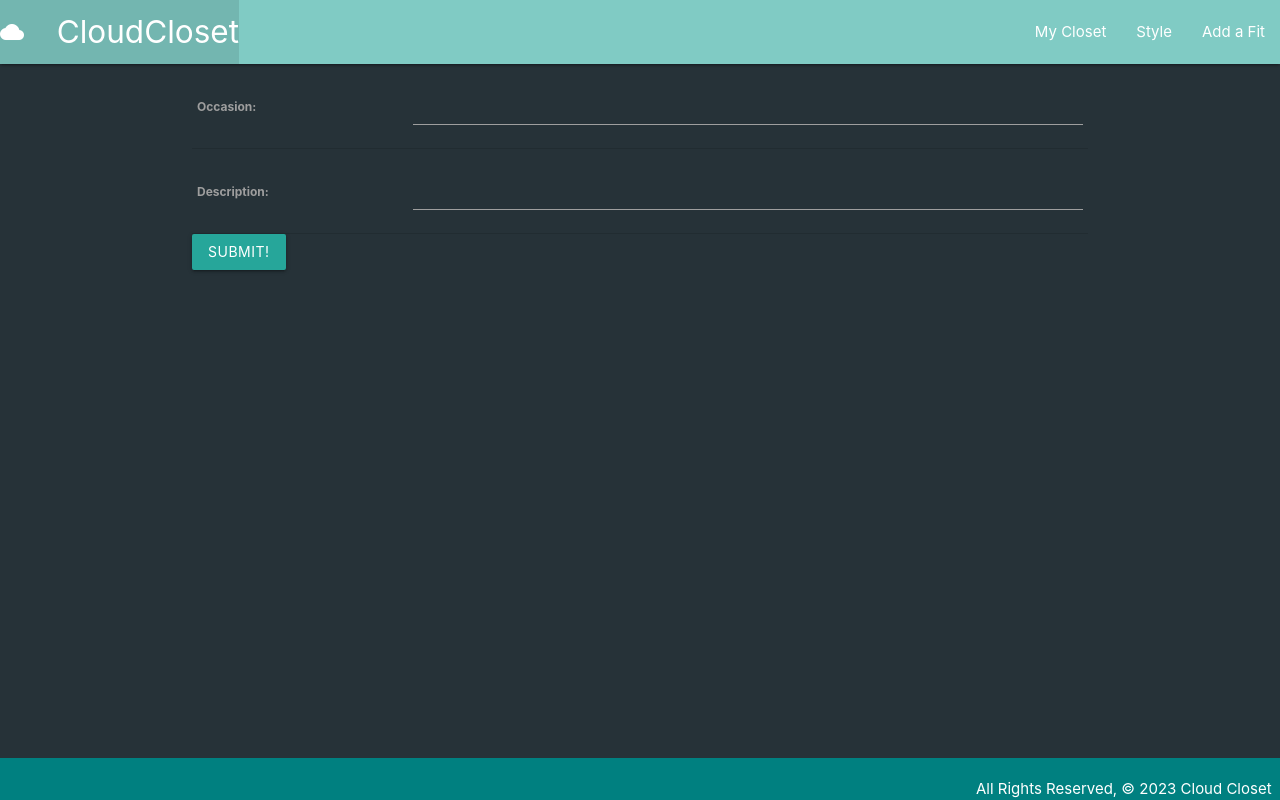
After one commit to salasousi/cloudcloset, a Django app: page /style/create/ in a window 1280 px wide. The commit adds this page. Run offline with Django 4.2, Linux system fonts and the light colour scheme.

Commit message:
Adds a style page with create view and forms

```diff
--- a/main_app/models.py
+++ b/main_app/models.py
@@ -99,3 +99,32 @@ class Accessoryphoto(models.Model):
 
     def __str__(self):
         return f"Photo for accessory_id: {self.accessory_id} @{self.url}"
+
+
+
+
+
+
+
+class Outfit(models.Model):
+    name = models.CharField(max_length=50)
+    # topphoto = models.ManyToManyField(Topphoto)
+
+    def __str__(self):
+        return f'{self.name}'
+
+    def get_absolute_url(self):
+        return reverse('style_detail', kwargs={'pk': self.id})
+
+
+class Style(models.Model):
+    occasion = models.CharField(max_length=100)
+    description = models.CharField(max_length=250)
+    outfits = models.ManyToManyField(Outfit)
+    # topphoto = models.ManyToManyField(Topphoto)
+
+    def __str__(self):
+        return self.occasion
+
+    def get_absolute_url(self):
+        return reverse("style_detail", kwargs={'style_id': self.id})
--- a/main_app/templates/base.html
+++ b/main_app/templates/base.html
@@ -26,7 +26,8 @@
           </ul>
           <ul class="right">
             <li><a href="/mycloset">My Closet</a></li>
-
+            <li><a href="/style">Style</a></li>
+            <li><a href="{% url 'styles_create' %}">Add a Fit</a></li>
           </ul>
         </div>
       </nav>
--- /dev/null
+++ b/main_app/templates/main_app/style_form.html
@@ -0,0 +1,10 @@
+{% extends 'base.html' %} {% block content %}
+
+<form action="" method="post">
+  {% csrf_token %}
+  <table>
+    {{ form.as_table }}
+  </table>
+  <input type="submit" value="Submit!" class="btn" />
+</form>
+{% endblock %}
--- a/main_app/urls.py
+++ b/main_app/urls.py
@@ -4,6 +4,7 @@ from . import views
 urlpatterns = [
     path('', views.home, name='home'),
     path('mycloset/', views.closet_index, name='index'),
+    path('style/', views.style_index, name='style_index'),
     path('mycloset/tops/<int:top_id>/', views.tops_detail, name='t_detail'),
     path('mycloset/bottoms/<int:bottom_id>/', views.bottoms_detail, name='b_detail'),
     path('mycloset/coats/<int:coat_id>/', views.coats_detail, name='c_detail'),
@@ -19,4 +20,6 @@ urlpatterns = [
     path('mycloset/coats/<int:pk>/delete/', views.CoatDelete.as_view(), name='coats_delete'),
     path('mycloset/shoes/<int:pk>/delete/', views.ShoeDelete.as_view(), name='shoes_delete'),
     path('mycloset/accessories/<int:pk>/delete/', views.AccessoryDelete.as_view(), name='accessories_delete'),
+    path('style/create/', views.StyleCreate.as_view(), name='styles_create'),
+    path('style/<int:style_id>/', views.style_detail, name='style_detail'),
 ]
--- a/main_app/views.py
+++ b/main_app/views.py
@@ -2,7 +2,7 @@ from django.shortcuts import render, redirect
 import uuid
 import boto3
 from django.views.generic.edit import CreateView, UpdateView, DeleteView
-from .models import Top, Bottom, Coat, Shoe, Accessory, Topphoto, Bottomphoto, Coatphoto, Shoephoto, Accessoryphoto
+from .models import Top, Bottom, Coat, Shoe, Accessory, Topphoto, Bottomphoto, Coatphoto, Shoephoto, Accessoryphoto, Outfit, Style
 
 
 S3_BASE_URL = 'https://s3.amazonaws.com/'
@@ -28,6 +28,19 @@ def closet_index(request):
          'shoes': shoes,
          'accessories': accessories
     })
+
+def style_index(request):
+    styles = Style.objects.all()
+    return render(request, 'style/style_index.html', { 'styles': styles })
+
+def style_detail(request, style_id):
+    style = Style.objects.get(id=style_id)
+    outfits = Outfit.objects.all()
+    return render(request, 'style/style_detail.html', { 'style': style, 'outfits': outfits })
+
+def assoc_outfit(request, style_id, outfit_id):
+  Style.objects.get(id=style_id).outfits.add(outfit_id)
+  return redirect('style_detail', style_id=style_id)
 
 
 def tops_detail(request, top_id):
@@ -152,3 +165,9 @@ class ShoeDelete(DeleteView):
 class AccessoryDelete(DeleteView):
   model = Accessoryphoto
   success_url = '/mycloset/'
+
+
+class StyleCreate(CreateView):
+  model = Style
+  fields = ('occasion', 'description')
+  success_url = '/style/'
```
Also changed, not shown: main_app/admin.py (+7 -1 lines), main_app/templates/style/style_detail.html (added, +17 -0 lines), main_app/templates/style/style_index.html (added, +11 -0 lines), main_app/migrations/0009_outfit.py (added), main_app/migrations/0010_style_alter_outfit_name_remove_outfit_occasion_and_more.py (added), main_app/migrations/0011_rename_occasion_outfit_style.py (added), main_app/migrations/0012_rename_style_outfit_styles.py (added), main_app/migrations/0013_rename_styles_outfit_occasions.py (added), main_app/migrations/0014_remove_outfit_occasions_style_outfit.py (added), main_app/migrations/0015_alter_outfit_name.py (added), main_app/migrations/0016_rename_outfit_style_outfits.py (added).
